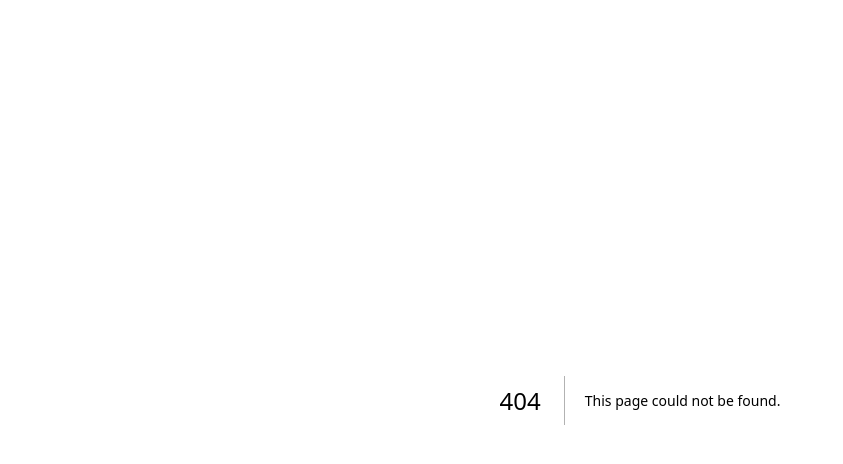
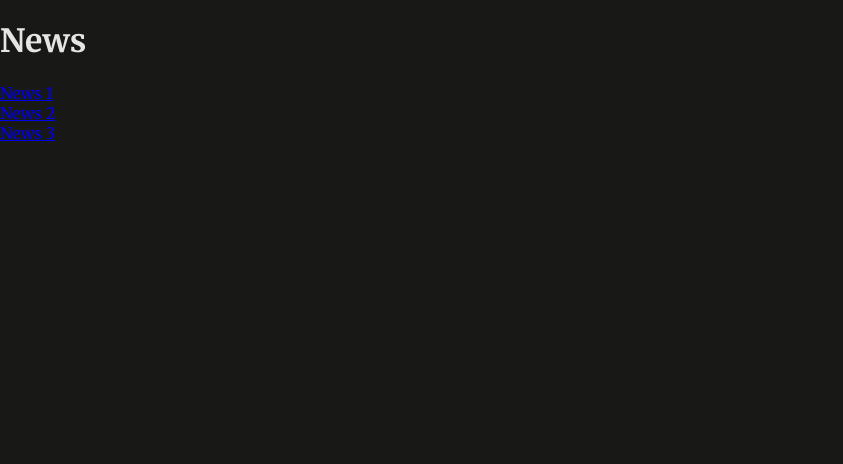
Before and after one commit to clshu/next-max-news-site, a Next.js app: page /news in a window 1280 px wide. Before the commit this address had no page. Shown: the top 464 px of the page, without its empty margins (0-843 px from the left). Built offline with nearby package versions, Linux system fonts and the light colour scheme.

Commit message:
Add /news, /news/[id] routes

```diff
--- /dev/null
+++ b/app/news/page.tsx
@@ -0,0 +1,20 @@
+import Link from 'next/link'
+
+export default function NewsPage() {
+  return (
+    <div id="news">
+      <h1>News</h1>
+       <ul>
+          <li>
+            <Link href="/news/1">News 1</Link>
+          </li>
+          <li>
+            <Link href="/news/2">News 2</Link>
+          </li>
+          <li>
+            <Link href="/news/3">News 3</Link>
+          </li>
+        </ul>
+    </div>
+  );
+}
```
Also changed, not shown: app/news/[id]/page.js (added, +11 -0 lines).
